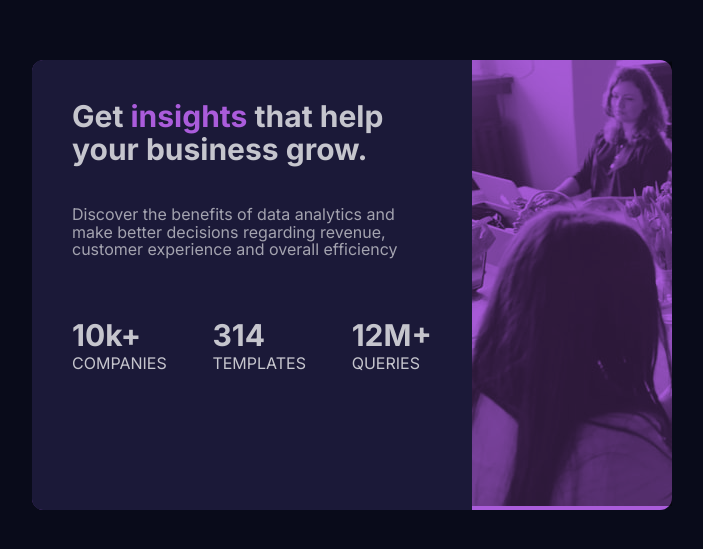
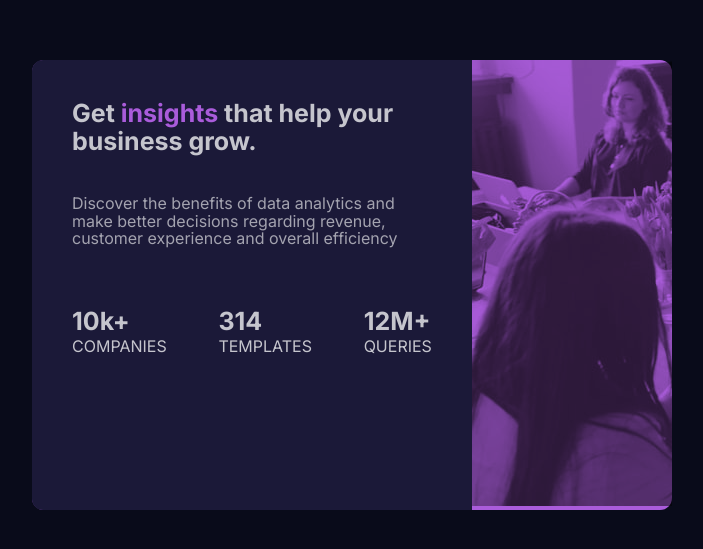
Before and after one commit to HassanatB-O/stats-preview-card, a plain HTML site: page index.html in a window 1280 px wide. Shown: the part 115-664 px from the top of the page, without its empty margins (288-991 px from the left). Drawn offline with Linux system fonts and the light colour scheme.

Commit message:
Update style.css
changed font-size of header and stats

```diff
--- a/style.css
+++ b/style.css
@@ -26,7 +26,7 @@ body{
 #header{
     color: hsla(0, 0%, 100%, 0.75);
     font-weight: 700;
-    font-size: 30px;
+    font-size: 25px;
 }
 span{
     color: hsl(277, 64%, 61%);
@@ -56,7 +56,7 @@ img#mobile{
 }
 #number{
     font-weight: 700;
-    font-size: 30px;
+    font-size: 25px;
     margin-bottom: 3px;
 }
 @media screen and (max-width: 800px){
```
